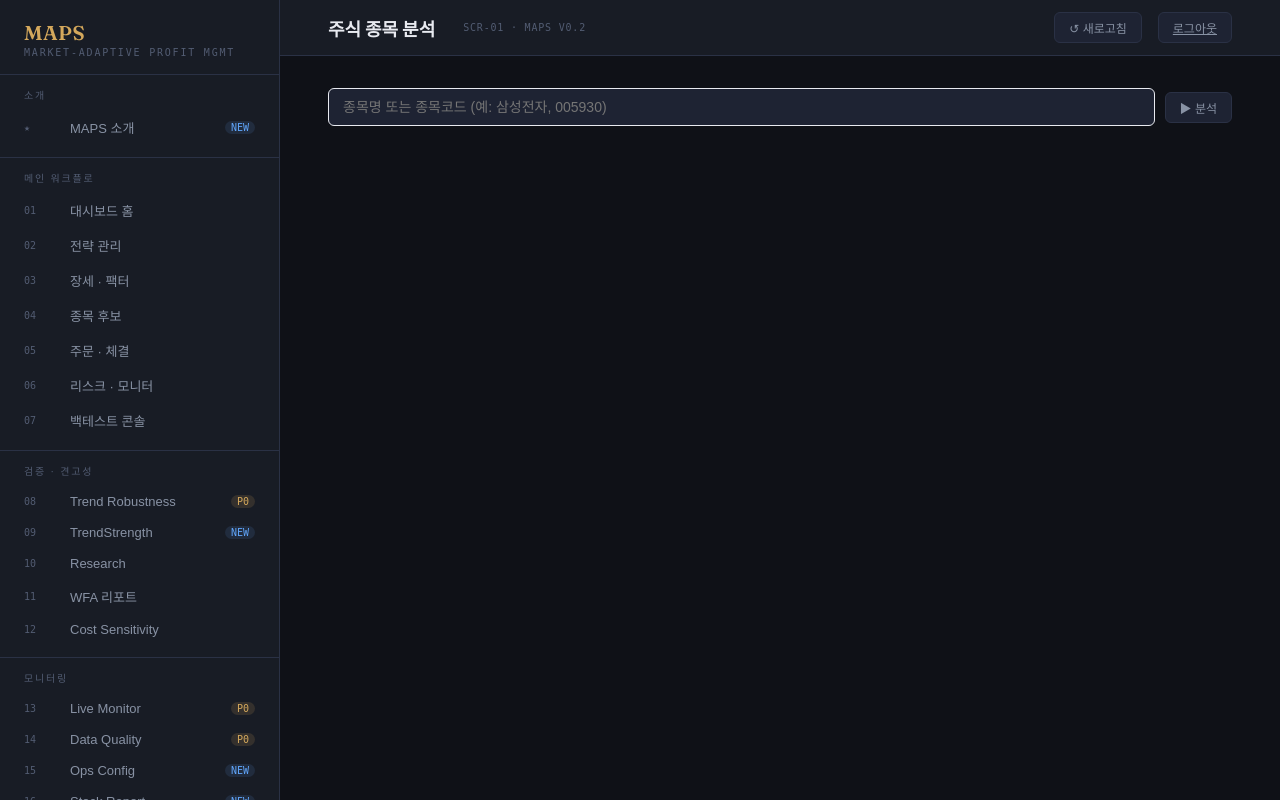
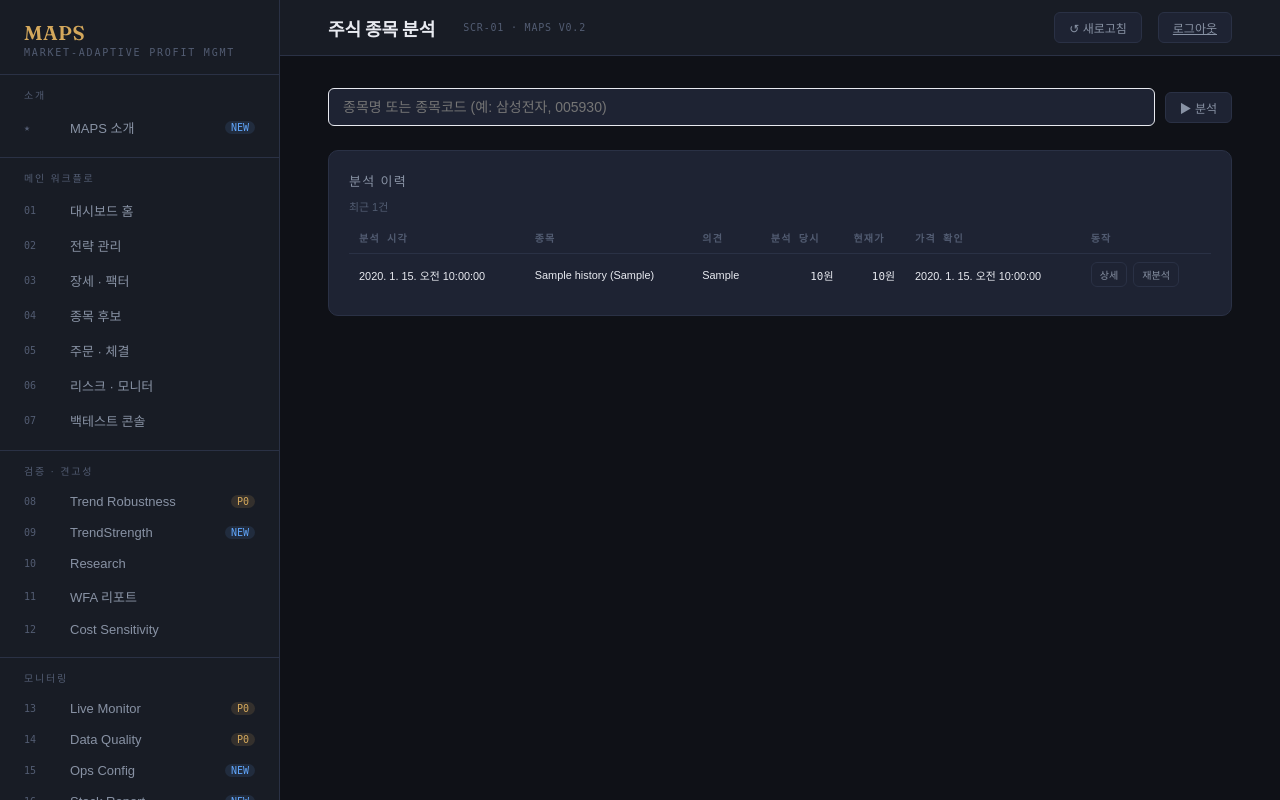
Before and after one commit to jkkim74/maps, a FastAPI app: page /stock-analysis in a window 1280 px wide. Run offline with FastAPI, Linux system fonts and the light colour scheme; tables that the repository leaves empty hold one stand-in row (values such as "Sample post"); some libraries are stand-ins or nearby versions; some web fonts are replaced.

Commit message:
feat: restore saved stock analysis history

```diff
--- a/static/css/stock-analysis.css
+++ b/static/css/stock-analysis.css
@@ -8,6 +8,17 @@
 .sa-search-bar input{flex:1;padding:10px 14px;border:1px solid var(--border);border-radius:6px;
   background:var(--bg-card);color:var(--text-primary);font-size:1rem}
 .sa-search-bar input:focus{outline:none;border-color:var(--accent)}
+
+/* ── 분석 이력 ── */
+.sa-history{margin-bottom:24px}
+.sa-history-status{font-size:.78rem;color:var(--text-muted);margin:8px 0}
+.sa-history-scroll{overflow-x:auto}
+.sa-history table{width:100%;min-width:860px;border-collapse:collapse;font-size:.78rem}
+.sa-history th,.sa-history td{padding:8px 10px;border-bottom:1px solid var(--border);text-align:left;white-space:nowrap}
+.sa-history th{color:var(--text-muted);font-weight:600}
+.sa-history .mono{text-align:right;font-variant-numeric:tabular-nums}
+.sa-history-actions{display:flex;gap:6px}
+.sa-history-actions .topbar-btn{padding:4px 8px;font-size:.72rem}
 
 /* ── 진행률 패널 ── */
 .sa-progress-panel{background:var(--bg-card);border:1px solid var(--border);border-radius:10px;
@@ -34,6 +45,10 @@
 .sa-result{display:none}
 .sa-hero{display:flex;align-items:baseline;gap:12px;margin-bottom:4px}
 .sa-price{font-size:2rem;font-weight:700;color:var(--text-primary)}
+.sa-price-updated{font-size:.75rem;color:var(--text-muted);margin-top:4px}
+.sa-price-distances{display:flex;flex-wrap:wrap;gap:6px;margin-top:8px}
+.sa-price-distances span{padding:3px 7px;border:1px solid var(--border);border-radius:999px;
+  color:var(--text-muted);font-size:.7rem;font-variant-numeric:tabular-nums}
 .sa-change-pos{color:#4caf50;font-size:1.1rem;font-weight:600}
 .sa-change-neg{color:#f44336;font-size:1.1rem;font-weight:600}
 .sa-change-neu{color:var(--text-muted);font-size:1.1rem}
@@ -138,4 +153,5 @@
   .sa-analysis-trade-plan{grid-template-columns:1fr 1fr}
   .sa-trade-limits{grid-template-columns:1fr 1fr}
   .sa-trade-entry,.sa-trade-modes{align-items:flex-start;flex-direction:column}
+  .sa-history-scroll{max-width:100%}
 }
--- a/static/js/stock-analysis.js
+++ b/static/js/stock-analysis.js
@@ -167,6 +167,126 @@ function resetStockAnalysisPanel() {
   _lastAnalysisTradePlan = null;
 }
 
+/* ── 저장된 분석 이력 ───────────────────────────────────── */
+function _formatHistoryTime(value) {
+  if (!value) return '—';
+  const date = new Date(value);
+  return Number.isNaN(date.getTime()) ? value : date.toLocaleString('ko-KR');
+}
+
+function _historyCell(row, value, className = '') {
+  const cell = row.insertCell();
+  cell.textContent = value;
+  if (className) cell.className = className;
+  return cell;
+}
+
+async function loadAnalysisHistory() {
+  const body = _byId('sa-history-body');
+  const status = _byId('sa-history-status');
+  if (!body || !status) return;
+  status.textContent = '분석 이력을 불러오는 중입니다.';
+  try {
+    const result = await _tradeApi('/api/v1/stock-analysis/history?limit=50&offset=0', undefined, 'GET');
+    body.innerHTML = '';
+    result.items.forEach(item => {
+      const row = body.insertRow();
+      _historyCell(row, _formatHistoryTime(item.created_at));
+      _historyCell(row, `${item.name} (${item.ticker})`);
+      _historyCell(row, item.recommendation || '—');
+      _historyCell(row, item.analyzed_price ? _won(item.analyzed_price) : '—', 'mono');
+      _historyCell(row, item.latest_price ? _won(item.latest_price) : '—', 'mono');
+      _historyCell(row, _formatHistoryTime(item.price_refreshed_at));
+      const actions = row.insertCell();
+      actions.className = 'sa-history-actions';
+      const detail = document.createElement('button');
+      detail.type = 'button';
+      detail.className = 'topbar-btn';
+      detail.textContent = '상세';
+      detail.addEventListener('click', () => openAnalysisHistory(item.id));
+      const reanalyze = document.createElement('button');
+      reanalyze.type = 'button';
+      reanalyze.className = 'topbar-btn';
+      reanalyze.textContent = '재분석';
+      reanalyze.addEventListener('click', () => reanalyzeHistory(item.ticker));
+      actions.append(detail, reanalyze);
+    });
+    status.textContent = result.total ? `최근 ${result.items.length}건` : '저장된 분석 이력이 없습니다.';
+  } catch (error) {
+    status.textContent = `분석 이력을 불러오지 못했습니다: ${error.message}`;
+  }
+}
+
+function reanalyzeHistory(ticker) {
+  const input = _byId('sa-input');
+  if (input) input.value = ticker;
+  document.querySelector('.sa-search-bar')?.scrollIntoView({ behavior: 'smooth', block: 'center' });
+  runStockAnalysis(ticker);
+}
+
+function _applyHistoryPrice(overlay) {
+  const price = _byId('r-price');
+  if (price) price.textContent = _won(overlay.current_price);
+  const change = _byId('r-change');
+  if (change) {
+    const pct = overlay.change_pct;
+    change.className = pct > 0 ? 'sa-change-pos' : pct < 0 ? 'sa-change-neg' : 'sa-change-neu';
+    change.textContent = pct === null || pct === undefined
+      ? '' : `${pct >= 0 ? '+' : ''}${Number(pct).toFixed(2)}%`;
+  }
+  const updated = _byId('r-price-updated');
+  if (updated) {
+    updated.textContent = `현재가 확인: ${overlay.source} · ${_formatHistoryTime(overlay.refreshed_at)}`;
+  }
+  const distances = _byId('r-price-distances');
+  if (!distances) return;
+  const labels = { entry_1: '1차', entry_2: '2차', entry_3: '3차', target: '목표', stop: '손절' };
+  distances.innerHTML = '';
+  Object.entries(overlay.plan_distances || {}).forEach(([key, distance]) => {
+    const item = document.createElement('span');
+    const pct = Number(distance.pct);
+    item.textContent = `${labels[key] || key} ${pct >= 0 ? '+' : ''}${pct.toFixed(2)}%`;
+    distances.appendChild(item);
+  });
+}
+
+async function openAnalysisHistory(id) {
+  const error = _byId('sa-error');
+  if (error) error.style.display = 'none';
+  try {
+    const detail = await _tradeApi(`/api/v1/stock-analysis/history/${id}`, undefined, 'GET');
+    _lastAnalysisTradePlan = detail.trade_plan;
+    _analysisText = detail.narrative || '';
+    renderResult(detail.snapshot);
+    const date = _byId('r-date');
+    if (date) {
+      date.textContent = `분석 기준: ${_formatHistoryTime(detail.created_at)} · 기술 기준일: ${detail.ref_date}`;
+    }
+    finalizeAnalysis();
+    if (_analysisText) _byId('sa-ai-card').style.display = 'block';
+    const updated = _byId('r-price-updated');
+    if (updated) {
+      updated.textContent = detail.price_refreshed_at
+        ? `마지막 현재가 확인: ${detail.latest_price_source || '—'} · ${_formatHistoryTime(detail.price_refreshed_at)}`
+        : '현재가 확인 전';
+    }
+    try {
+      const overlay = await _tradeApi(
+        `/api/v1/stock-analysis/history/${id}/refresh-price`, {}, 'POST'
+      );
+      _applyHistoryPrice(overlay);
+      loadAnalysisHistory();
+    } catch {
+      if (updated) updated.textContent = '현재가 갱신 실패 · 마지막 확인값';
+    }
+  } catch (historyError) {
+    if (error) {
+      error.textContent = `분석 이력을 열지 못했습니다: ${historyError.message}`;
+      error.style.display = 'block';
+    }
+  }
+}
+
 /* ── 분석 실행 (SSE) ─────────────────────────────────────── */
 function runStockAnalysis(ticker) {
   ticker = (ticker || '').trim();
@@ -217,6 +337,11 @@ function runStockAnalysis(ticker) {
         _byId('sa-progress').style.display = 'none';
         _lastAnalysisTradePlan = d.trade_plan || null;
         renderResult(d.data);
+        if (_byId('sa-history-body')) loadAnalysisHistory();
+        if (d.history_error) {
+          _byId('sa-error').textContent = `분석은 완료됐지만 이력 저장에 실패했습니다: ${d.history_error}`;
+          _byId('sa-error').style.display = 'block';
+        }
       }, 600);
     }
   };
@@ -461,12 +586,13 @@ function _tradeFacts() {
   };
 }
 
-async function _tradeApi(url, payload) {
-  const response = await fetch(url, {
-    method: 'POST',
-    headers: { 'Content-Type': 'application/json' },
-    body: JSON.stringify(payload),
-  });
+async function _tradeApi(url, payload, method = 'POST') {
+  const options = { method };
+  if (payload !== undefined) {
+    options.headers = { 'Content-Type': 'application/json' };
+    options.body = JSON.stringify(payload);
+  }
+  const response = await fetch(url, options);
   let body;
   try { body = await response.json(); } catch { body = {}; }
   if (!response.ok) {
@@ -623,6 +749,7 @@ async function armTradePlan() {
 document.addEventListener('DOMContentLoaded', () => {
   const input = _byId('sa-input');
   if (input) input.focus();
+  if (_byId('sa-history-body')) loadAnalysisHistory();
 
   // 모달이 있는 화면이면 ESC로 닫기
   document.addEventListener('keydown', (e) => {
--- a/templates/_stock_analysis_panel.html
+++ b/templates/_stock_analysis_panel.html
@@ -36,6 +36,8 @@
         <span id="r-align-badge"></span>
       </div>
       <div style="font-size:.78rem;color:var(--text-muted);margin-top:6px" id="r-date"></div>
+      <div id="r-price-updated" class="sa-price-updated"></div>
+      <div id="r-price-distances" class="sa-price-distances"></div>
       <div class="sa-trade-entry">
         <button id="sa-open-trade" class="topbar-btn" style="display:none" onclick="openTradeSetup()">
           매매 설정
--- a/templates/stock_analysis.html
+++ b/templates/stock_analysis.html
@@ -14,6 +14,22 @@
   <button class="topbar-btn" id="sa-btn" onclick="runAnalysis()">▶ 분석</button>
 </div>
 
+<div id="sa-history-section" class="card sa-history">
+  <div class="card-body">
+    <div class="section-title">분석 이력</div>
+    <div id="sa-history-status" class="sa-history-status"></div>
+    <div class="sa-history-scroll">
+      <table>
+        <thead><tr>
+          <th>분석 시각</th><th>종목</th><th>의견</th><th>분석 당시</th>
+          <th>현재가</th><th>가격 확인</th><th>동작</th>
+        </tr></thead>
+        <tbody id="sa-history-body"></tbody>
+      </table>
+    </div>
+  </div>
+</div>
+
 {% include "_stock_analysis_panel.html" %}
 
 {% endblock %}
```
Also changed, not shown: tests/test_stock_analysis_trade_ui.py (+18 -0 lines).
